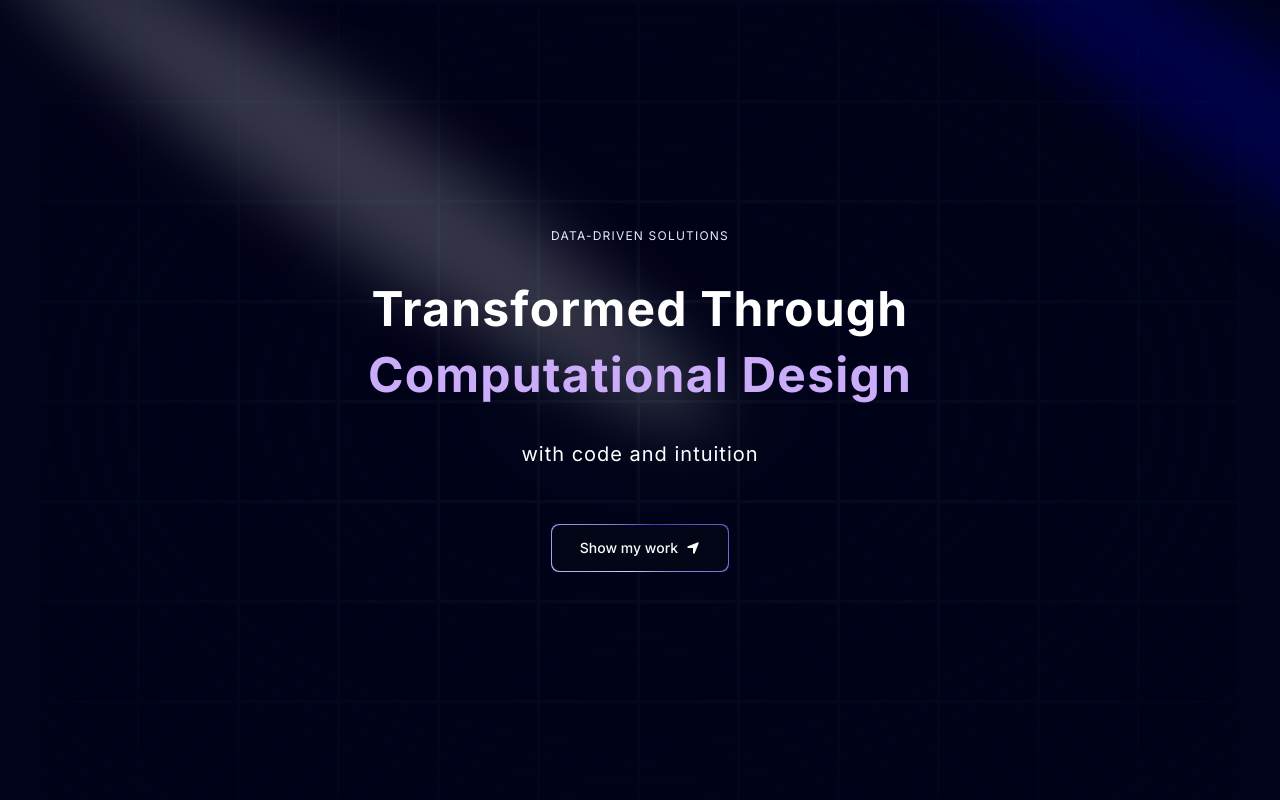
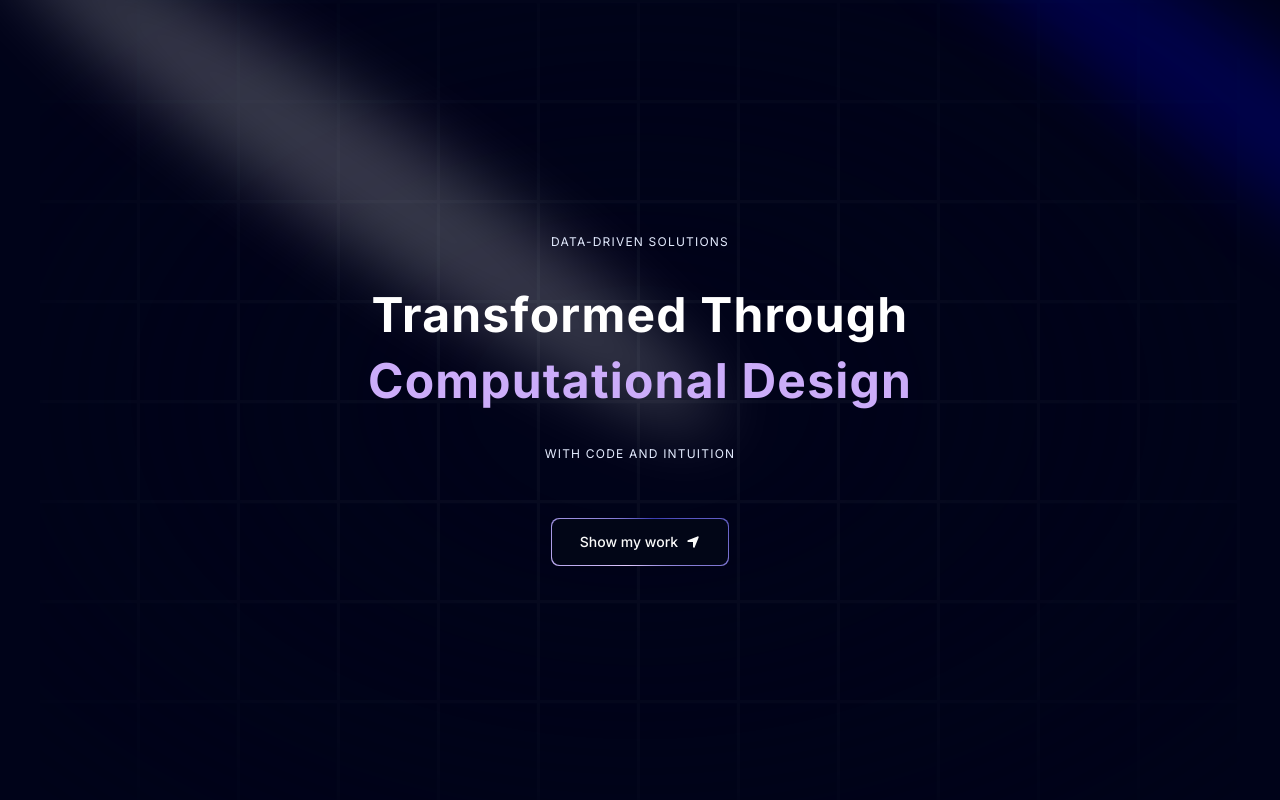
Before and after one commit to ronmacc/my-portfolio, a Next.js app: page / in a window 1280 px wide. Shown: the top 800 px of the page. Built offline with nearby package versions, Linux system fonts and the light colour scheme.

Commit message:
clean up

```diff
--- a/components/Hero.tsx
+++ b/components/Hero.tsx
@@ -24,7 +24,7 @@ const Hero = () => {
                 className="text-[28px] sm:text-[36px] md:text-5xl lg:text-6xl leading-tight"
                 words="Transformed Through Computational Design"
             />
-            <p className="md:tracking-wider text-sm md:text-lg lg:text-xl text-white">
+            <p className="uppercase tracking-widest text-xs text-blue-100">
                 with code and intuition
             </p>
             <a href="#projects">
--- a/components/ui/BentoGrid.tsx
+++ b/components/ui/BentoGrid.tsx
@@ -1,12 +1,14 @@
 'use client';
 
 import { cn } from "../../utils/cn";
-import { BackgroundGradientAnimation } from "./GradientBg";
-import Lottie from "react-lottie";
+import dynamic from "next/dynamic";  // Import dynamic from next
 import { MagicButton } from "../MagicButton";
 import { useState } from "react";
 import { IoCopyOutline } from "react-icons/io5";
 import animationData from '@/data/confetti.json';
+
+// Dynamically import Lottie with SSR disabled
+const Lottie = dynamic(() => import("react-lottie"), { ssr: false });
 
 export const BentoGrid = ({ className, children }) => {
   return (
```
